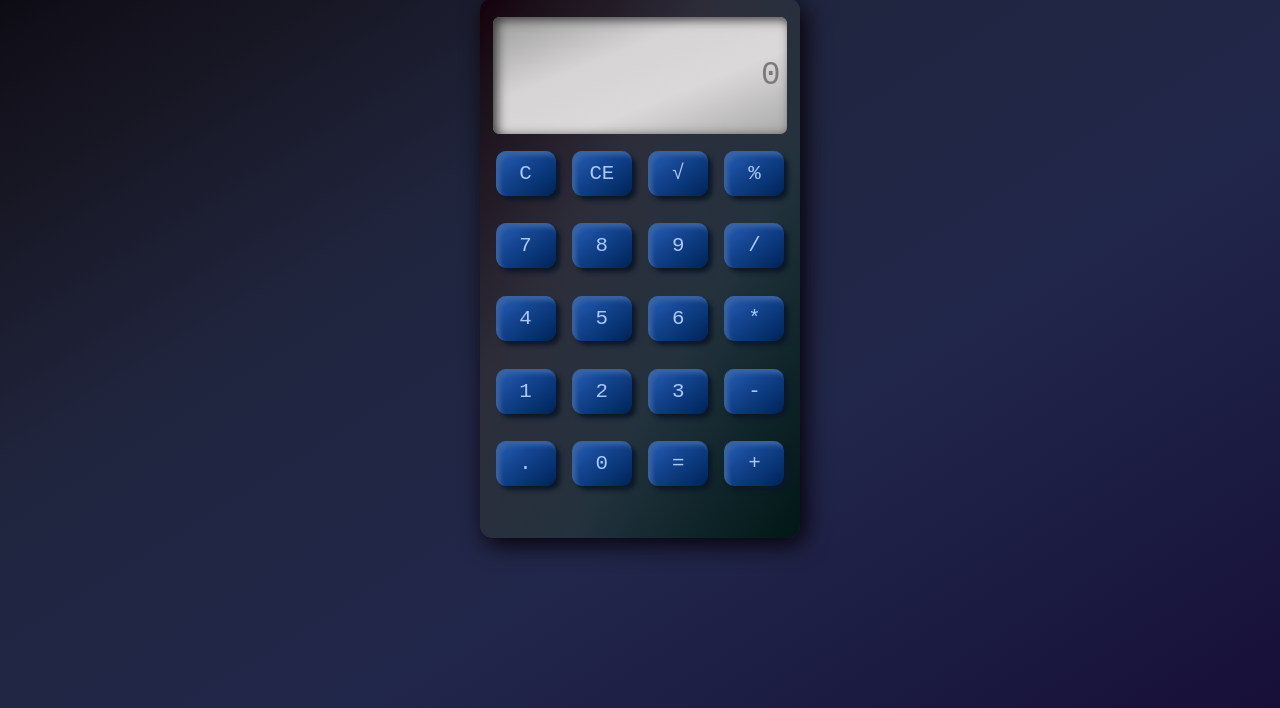
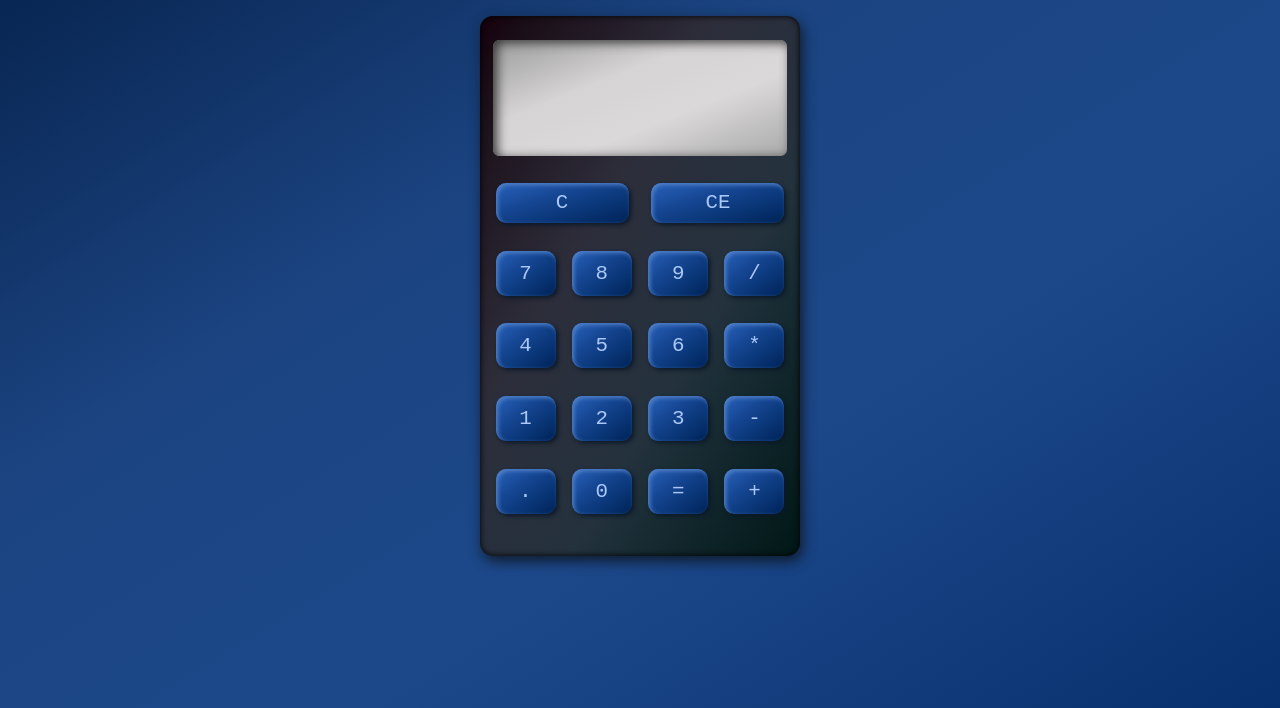
Before and after one commit to Lailson19/calculadora, a plain HTML site: page index.html in a window 1280 px wide. Shown: the part 92-800 px from the top of the page. Drawn offline with Linux system fonts and the light colour scheme.

Commit message:
Conclusão inicial do HTML, CSS e JavaScript.

```diff
--- a/css/style.css
+++ b/css/style.css
@@ -4,7 +4,6 @@
   border: 0;
   box-sizing: border-box;
   font-family: monospace;
-  color: #7a7a7a;
 }
 
 main{
@@ -14,7 +13,7 @@ main{
   flex-direction: column;
   align-items: center;
   padding: 40px;
-  background-image: linear-gradient(to right bottom, #05040a, #110f19, #171724, #1c1e31, #20253e, #202642, #212646, #21274a, #1e2145, #1b1b41, #19153c, #170f37);
+  background-image: linear-gradient(to left top, #07306e, #0d3675, #123c7c, #174283, #1c488a, #1c4787, #1b4584, #1b4481, #163b73, #103265, #0a2957, #05214a);
 }
 
 main header{
@@ -22,7 +21,8 @@ main header{
 }
 
 main header h1{
-  color: rgb(214, 214, 214);
+  color: #86a1ca;
+  margin-bottom: .7em;
 }
 
 .container{
@@ -31,31 +31,33 @@ main header h1{
   height: 75%;
   min-width: 320px;
   min-height: 430px;
-  padding: 1.5em 1em;
+  padding: 1.9em 1em .8em;
   border-radius: 1em;
   display: flex;
   flex-direction: column;
   align-items: center;
-  box-shadow: 0.4em 0.5em 1.8em rgb(8, 0, 8);
+  box-shadow: inset 0 0 0.5em rgb(2, 2, 2), 0.2em 0.4em 1em #101c2c;
 }
 
 .display{
   background-image: linear-gradient(to right bottom, #9c9c9c, #aaaaaa, #b9b8b9, #c8c6c7, #d7d4d5, #d8d5d6, #dad7d8, #dbd8d9, #cfcdce, #c2c1c2, #b6b6b7, #ababab);
   width: 100%;
   height: 25%;
-  padding: 0.5em;
+  padding: 0.4em;
   border-radius: 0.5em;
   box-shadow: inset 0.3em 0.2em 0.8em rgb(53, 53, 53);
-  margin-bottom: 1em;
+  margin-bottom: 1.8em;
 }
 
-.display input{
+.display p{
   width: 100%;
-  height: 100%;
   background-color:transparent;
   font-size: 2.5em;
   font-stretch: condensed;
   text-align: right;
+  word-break: break-all;
+  color: rgb(114, 114, 114);
+  line-height: .9em;
 }
 
 .buttons{
@@ -74,17 +76,23 @@ main header h1{
   justify-content: center;
   align-items: center;
   border-radius: 0.5em;
-  box-shadow: inset 0.2em 0.2em 0.2em #3a63a0, 0.2em 0.2em 0.2em #0c1829;
+  box-shadow: inset 0.1em 0.1em 0.2em #5180c7, 0.1em 0.1em 0.2em #0c1829;
   background-image: linear-gradient(to left top, #002357, #022860, #052d69, #083372, #0b387b, #0f3d83, #13428c, #164794, #1b4e9e, #1f54a7, #235bb1, #2762bb);
   color: #aac9f8;
   font-size: 1.6em;
   cursor: pointer;
 }
 
+.btn:nth-child(1), .btn:nth-child(2){
+  width: 133px;
+  height: 40px;
+}
+
 .btn:hover{
-  transform: scale(1.03);
+  transform: scale(1.02);
 }
 
 .btn:active{
-  transform: scale(0.9);
+  transform: scale(.98);
+  box-shadow: inset 0.1em 0.1em 0.2em #131f31, 0.1em 0.1em 0.2em #0c1829;
 }
--- a/index.html
+++ b/index.html
@@ -1,45 +1,46 @@
 <!DOCTYPE html>
 <html lang="pt-br">
   <head>
-  <meta charset="UTF-8">
-  <meta http-equiv="X-UA-Compatible" content="IE=edge">
-  <meta name="viewport" content="width=device-width, initial-scale=1.0">
+    <meta charset="UTF-8" />
+    <meta name="description" content="Projeto de estudo, desenvolvido com HTML, CSS e JavaScript.">
+    <meta name="keywords" content="HTML, CSS, JavaScript, Calculadora">
+    <meta name="author" content="Lailson Andesson">
+    <meta http-equiv="X-UA-Compatible" content="IE=edge" />
+    <meta name="viewport" content="width=device-width, initial-scale=1.0" />
     <title>Calculadora</title>
-  <link rel="stylesheet" href="./css/style.css">
+    <link rel="stylesheet" href="./css/style.css" />
+    <script defer src="./js/script.js"></script>
   </head>
   <body>
     <main>
       <header>
-      <h1>Calculadora</h1>
+        <h1>Projeto: Calculadora</h1>
       </header>
       <section class="container">
         <section class="display">
-        <input type="text" readonly value="0" maxlength="11">
+          <p id="display"></p>
         </section>
         <section class="buttons">
-        <div class="btn">C</div>
-        <div class="btn">CE</div>
-        <div class="btn">	&radic;</div>
-        <div class="btn">%</div>
-        <div class="btn">7</div>
-        <div class="btn">8</div>
-        <div class="btn">9</div>
-        <div class="btn">/</div>
-        <div class="btn">4</div>
-        <div class="btn">5</div>
-        <div class="btn">6</div>
-        <div class="btn">*</div>
-        <div class="btn">1</div>
-        <div class="btn">2</div>
-        <div class="btn">3</div>
-        <div class="btn">-</div>
-        <div class="btn">.</div>
-        <div class="btn">0</div>
-        <div class="btn">=</div>
-        <div class="btn">+</div>
+          <div class="btn" onclick="clean()">C</div>
+          <div class="btn" onclick="cleanOne()">CE</div>
+          <div class="btn" onclick="insert('7')">7</div>
+          <div class="btn" onclick="insert('8')">8</div>
+          <div class="btn" onclick="insert('9')">9</div>
+          <div class="btn" onclick="insert('/')">/</div>
+          <div class="btn" onclick="insert('4')">4</div>
+          <div class="btn" onclick="insert('5')">5</div>
+          <div class="btn" onclick="insert('6')">6</div>
+          <div class="btn" onclick="insert('*')">*</div>
+          <div class="btn" onclick="insert('1')">1</div>
+          <div class="btn" onclick="insert('2')">2</div>
+          <div class="btn" onclick="insert('3')">3</div>
+          <div class="btn" onclick="insert('-')">-</div>
+          <div class="btn" onclick="insert('.')">.</div>
+          <div class="btn" onclick="insert('0')">0</div>
+          <div class="btn" onclick="calc()">=</div>
+          <div class="btn" onclick="insert('+')">+</div>
         </section>
       </section>
     </main>
-  <script src="./js/script.js"></script>
   </body>
 </html>
--- a/js/script.js
+++ b/js/script.js
@@ -0,0 +1,30 @@
+// Apresentar informações no display.
+function insert(btn) {
+  let info = document.getElementById("display").innerHTML;
+  // Valída a quantidade de caracteres.
+  if(info.length<=21){
+    document.getElementById("display").innerHTML += btn;
+  }
+}
+
+// Limpar tudo.
+function clean() {
+  document.getElementById("display").innerHTML = "";
+}
+
+// Limpa últimos dados inserídos.
+function cleanOne(){
+  let display = document.getElementById('display').innerHTML;
+  document.getElementById('display').innerHTML = display.substring(0, display.length -1);
+}
+
+// Retorna valor calculado.
+function calc(){
+  let resultado = document.getElementById('display').innerHTML;
+  // Valída se foi inserído alguma informação.
+  if(resultado){
+    document.getElementById('display').innerHTML = eval(resultado);
+  }else{
+    document.getElementById('display').innerHTML = "Erro";
+  }
+}
```
Lines whose indentation alone changed are shown as unchanged.
